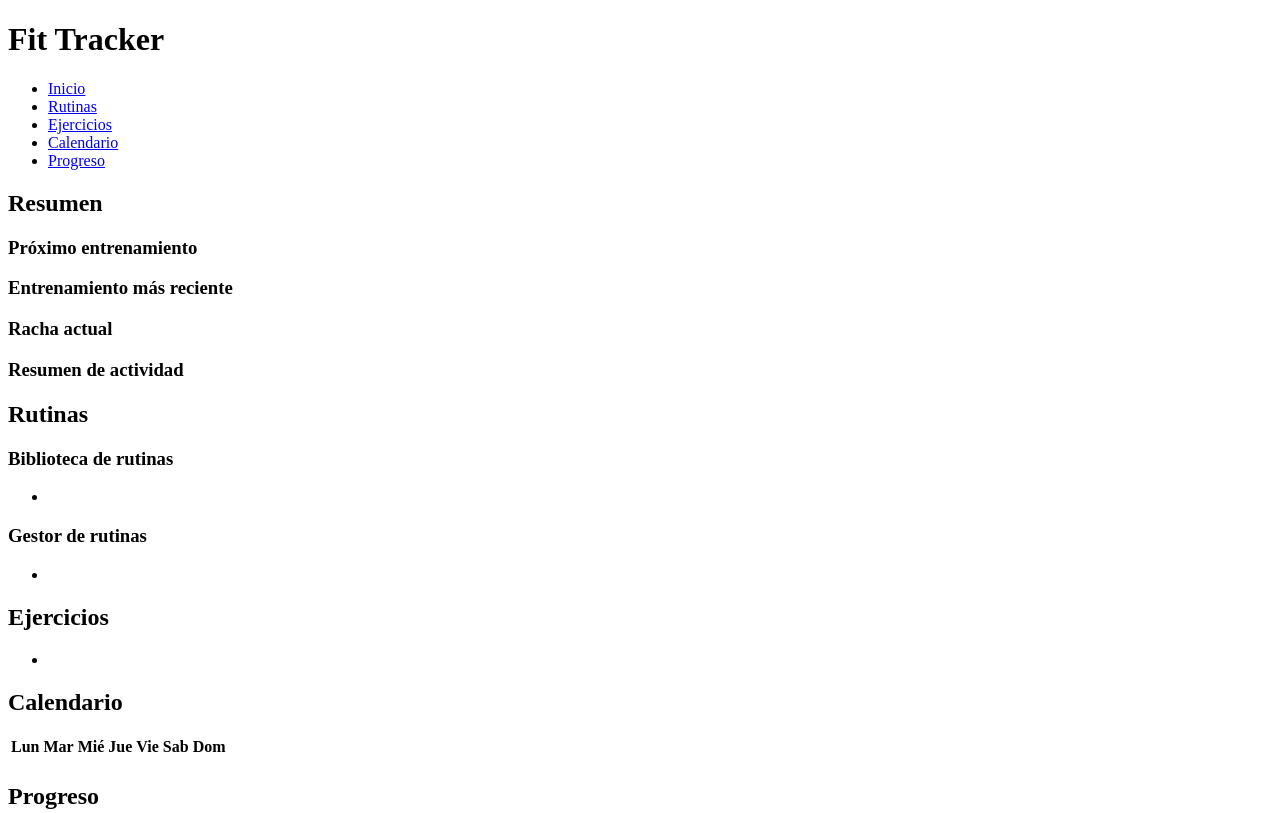
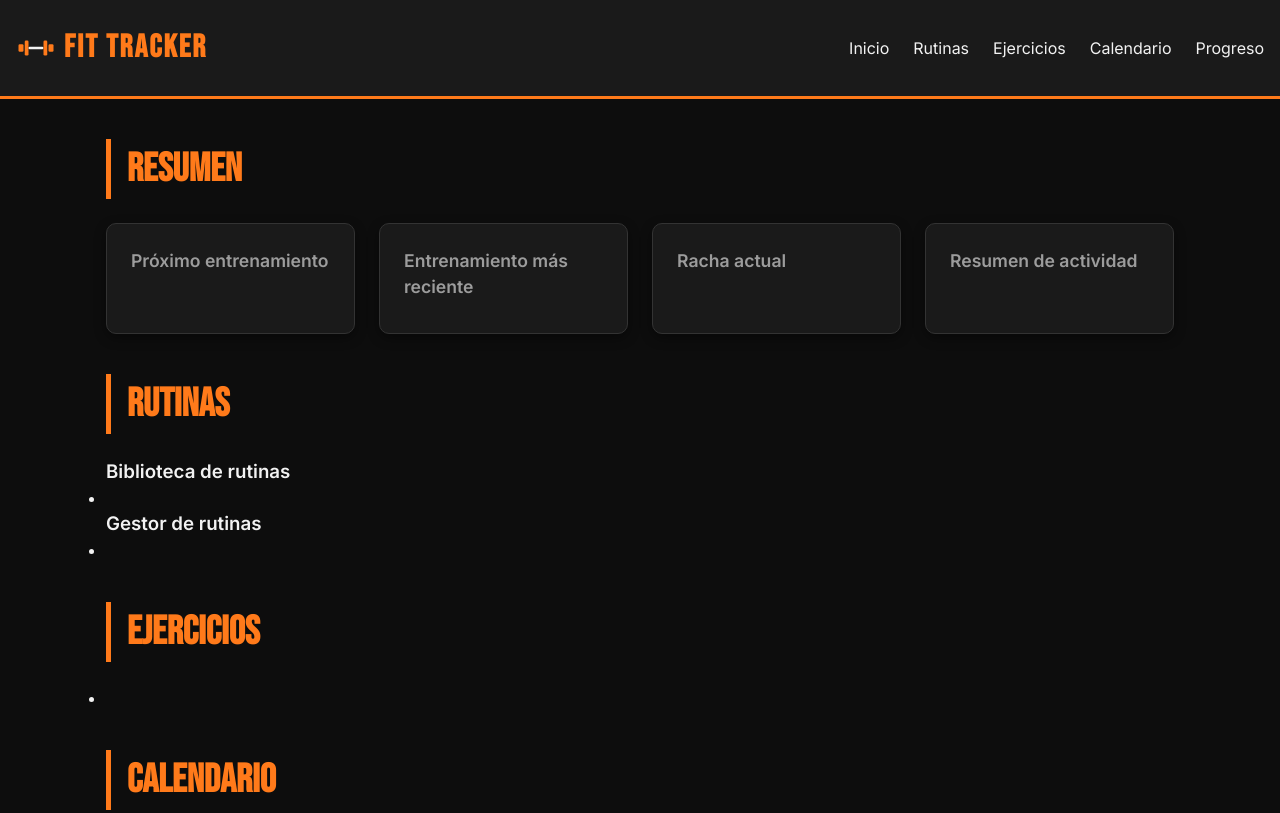
Before and after one commit to facumoran/TP1-C9-TUP-TurnoMa-ana, a plain HTML site: page index.html in a window 1280 px wide. Shown: the top 813 px of the page. Drawn offline with Linux system fonts and the light colour scheme.

Commit message:
Agrego variables CSS, reset, header/na y estilos de Resumen

```diff
--- a/index.html
+++ b/index.html
@@ -1,17 +1,23 @@
 <!DOCTYPE html>
-<html lang="en">
+<html lang="es">
 <head>
     <meta charset="UTF-8">
     <meta name="viewport" content="width=device-width, initial-scale=1.0">
     <title>Fit Tracker</title>
+    <meta name="description" content="Fit Tracker es una aplicación para seguimiento de rutinas de ejercicio y progreso físico.">
+    <meta property="og:title" content="Fit Tracker">
+    <meta property="og:description" content="Organizá tus rutinas, ejercicios y progreso de entrenamiento en un solo lugar.">
+    <meta property="og:type" content="website">
+    <link rel="stylesheet" href="styles.css">
 </head>
 <body>
 
-    <header>
+    <header class ="header-principal">
         <div class="logo">
+            <img src="img/logo.svg" alt="Logo de Fit Tracker">
             <h1>Fit Tracker</h1>
         </div>
-         <nav>
+         <nav class = "nav-principal">
             <ul>
                 <li><a href="#resumen">Inicio</a></li>
                 <li><a href="#rutinas">Rutinas</a></li>
@@ -153,7 +159,7 @@
 
     </main>
 
-    <footer>
+    <footer class = "footer-principal">
         <p>&copy; 2026 Fit Tracker. Todos los derechos reservados.</p>
     </footer>
 
--- /dev/null
+++ b/styles.css
@@ -0,0 +1,225 @@
+@import url('https://fonts.googleapis.com/css2?family=Bebas+Neue&family=Inter:wght@400;600&display=swap');
+
+:root {
+    --color-negro: #0d0d0d;
+    --color-negro-suave: #1a1a1a;
+    --color-naranja: #ff7a1a;
+    --color-naranja-oscuro: #cc5c00;
+    --color-texto: #f2f2f2;
+    --color-texto-secundario: #9c9c9c;
+    --color-borde: #333333;
+
+    --fuente-titulos: 'Bebas Neue', sans-serif;
+    --fuente-texto: 'Inter', sans-serif;
+
+    --espaciado-xs: 0.5rem;
+    --espaciado-sm: 1rem;
+    --espaciado-md: 1.5rem;
+    --espaciado-lg: 2.5rem;
+
+    --radio-borde: 10px;
+    --sombra-tarjeta: 0 4px 12px rgba(0, 0, 0, 0.4);
+}
+
+* {
+    margin: 0;
+    padding: 0;
+    box-sizing: border-box;
+}
+
+html {
+    scroll-behavior: smooth;
+}
+
+body {
+    font-family: var(--fuente-texto);
+    background-color: var(--color-negro);
+    color: var(--color-texto);
+    line-height: 1.5;
+}
+
+.header-principal {
+    display: flex;
+    flex-direction: column;
+    align-items: center;
+    gap: var(--espaciado-sm);
+
+    background-color: var(--color-negro-suave);
+    padding: var(--espaciado-md) var(--espaciado-sm);
+    border-bottom: 3px solid var(--color-naranja);
+    position: sticky;
+    top: 0;
+    z-index: 10;
+}
+
+ .logo {
+    display: flex;
+    align-items: center;
+    gap: var(--espaciado-xs);
+}
+
+.logo img {
+    width: 40px;
+    height: 40px;
+}
+
+.logo h1 {
+    font-family: var(--fuente-titulos);
+    font-size: 2rem;
+    letter-spacing: 2px;
+    color: var(--color-naranja);
+}
+
+.nav-principal a {
+    color: var(--color-texto);
+    text-decoration: none;
+}
+
+.nav-principal ul {
+    display: flex;
+    flex-wrap: wrap;
+    justify-content: center;
+    gap: var(--espaciado-md);
+    list-style: none;
+}
+
+.logo h1 {
+    font-family: var(--fuente-titulos);
+    font-size: 2rem;
+    letter-spacing: 2px;
+    color: var(--color-naranja);
+}
+
+.nav-principal ul {
+    display: flex;
+    flex-wrap: wrap;
+    justify-content: center;
+    gap: var(--espaciado-md);
+    list-style: none;
+}
+
+.nav-principal a:hover {
+    background-color: var(--color-naranja);
+    color: var(--color-negro);
+}
+
+main {
+    max-width: 1100px;
+    margin: 0 auto;
+    padding: var(--espaciado-lg) var(--espaciado-sm);
+}
+
+section {
+    margin-bottom: var(--espaciado-lg);
+    scroll-margin-top: 100px;
+}
+
+section h2 {
+    font-family: var(--fuente-titulos);
+    font-size: 2rem;
+    color: var(--color-naranja);
+    margin-bottom: var(--espaciado-md);
+    border-left: 5px solid var(--color-naranja);
+    padding-left: var(--espaciado-sm);
+}
+
+
+.tarjeta {
+    background-color: var(--color-negro-suave);
+    border: 1px solid var(--color-borde);
+    border-radius: var(--radio-borde);
+    box-shadow: var(--sombra-tarjeta);
+    padding: var(--espaciado-md);
+    transition: transform 0.2s ease, border-color 0.2s ease;
+}
+
+.tarjeta:hover {
+    transform: translateY(-4px);
+    border-color: var(--color-naranja);
+}
+
+.tarjeta h3 {
+    font-size: 1.1rem;
+    color: var(--color-texto-secundario);
+    margin-bottom: var(--espaciado-xs);
+}
+
+.tarjeta .dato {
+    font-size: 1.4rem;
+    font-weight: 600;
+    color: var(--color-naranja);
+}
+
+.tarjetas-resumen {
+    display: flex;
+    flex-direction: column;
+    gap: var(--espaciado-md);
+}
+
+/* RUTINAS — Benjamin */
+
+
+
+
+
+/* EJERCICIOS Y CALENDARIO — Leandro */
+
+
+
+
+
+/* PROGRESO Y FOOTER — Fabricio */
+
+
+
+
+
+/* MEDIA QUERIES */
+@media (min-width: 600px) {
+    .header-principal {
+        flex-direction: row;
+        justify-content: space-between;
+    }
+
+    .tarjetas-resumen {
+        display: grid;
+        grid-template-columns: repeat(2, 1fr);
+        gap: var(--espaciado-md);
+    }
+}
+
+@media (min-width: 1024px) {
+    .tarjetas-resumen {
+        grid-template-columns: repeat(4, 1fr);
+    }
+
+    section h2 {
+        font-size: 2.5rem;
+    }
+}
+
+
+/* MEDIA QUERIES BENJAMIN */
+@media (min-width: 1024px) {
+
+}
+
+
+/* MEDIA QUERIES LEANDRO */
+@media (min-width: 600px) {
+
+}
+
+@media (min-width: 1024px) {
+
+}
+
+
+/* MEDIA QUERIES FABRICIO */
+@media (min-width: 600px) {
+
+}
+
+@media (min-width: 1024px) {
+
+}
```
Also changed, not shown: img/logo.svg (added), 1 other file.
